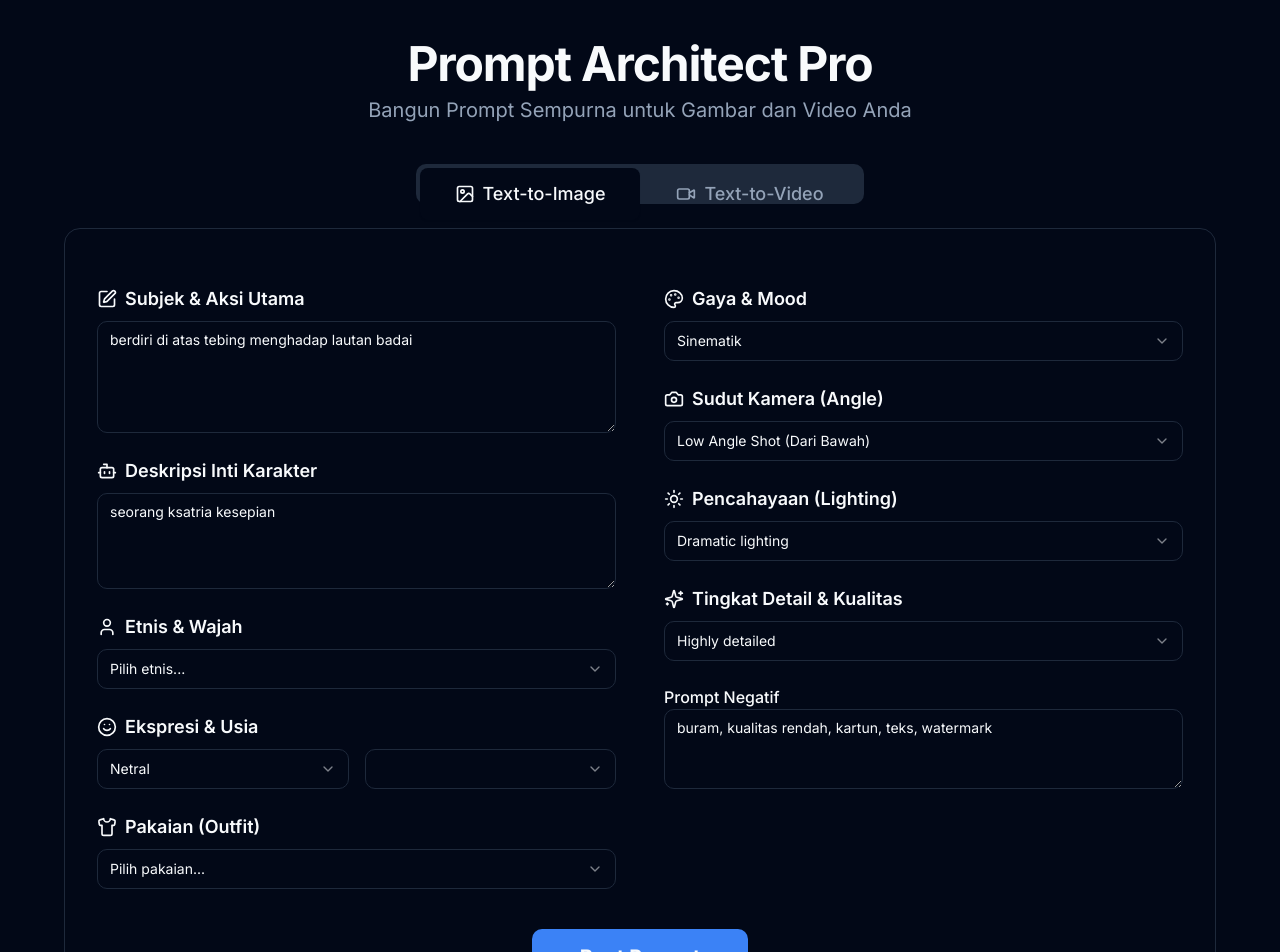
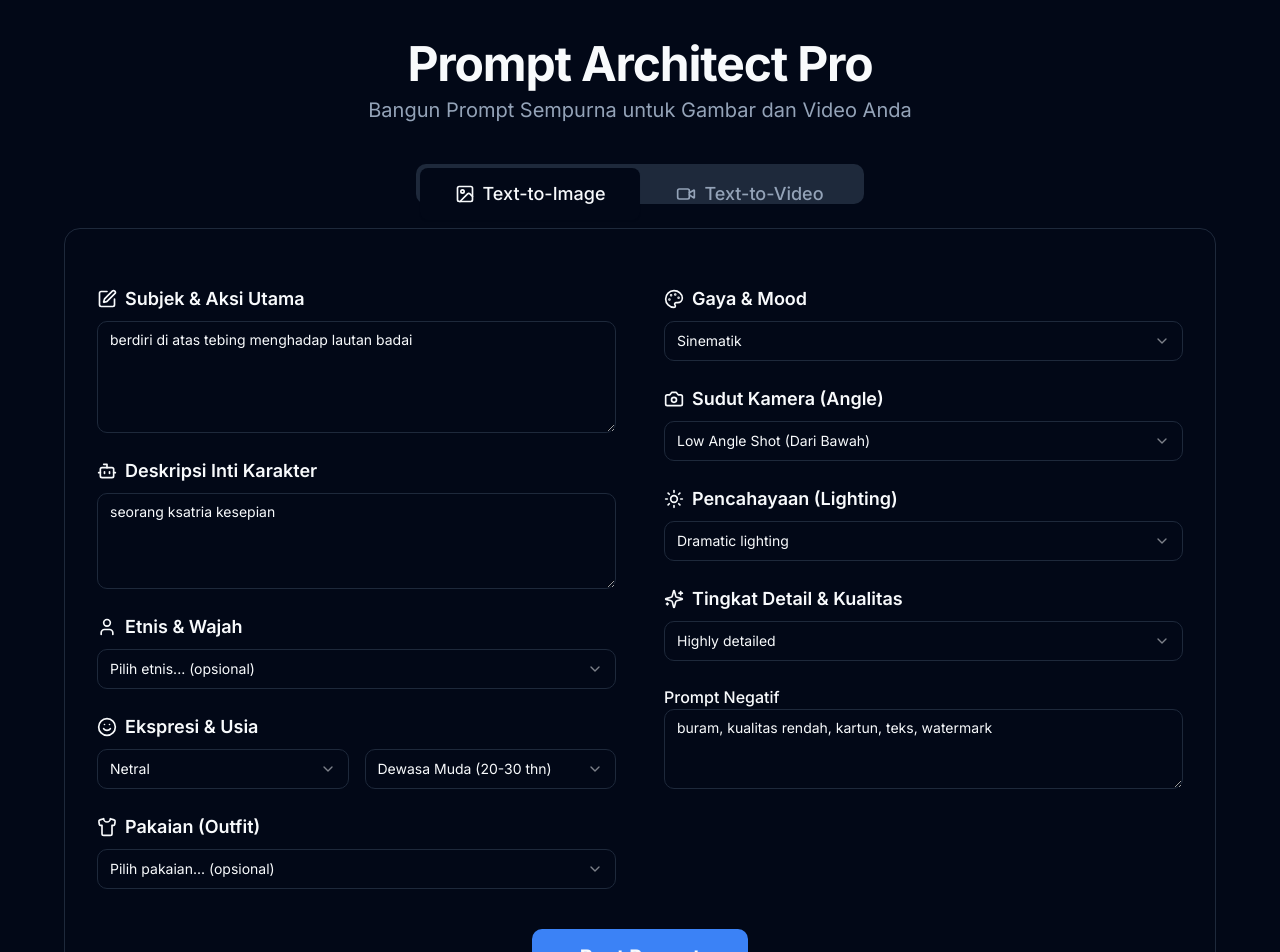
Before and after one commit to wiradipraja/prompt-architect-pro, a Next.js app: page / in a window 1280 px wide. Shown: the top 952 px of the page. Built offline with nearby package versions, Linux system fonts and the light colour scheme.

Commit message:
Update page.tsx

```diff
--- a/app/page.tsx
+++ b/app/page.tsx
@@ -7,8 +7,8 @@ import { Label } from "@/components/ui/label";
 import { Select, SelectContent, SelectItem, SelectTrigger, SelectValue } from "@/components/ui/select";
 import { Textarea } from "@/components/ui/textarea";
 import { Tabs, TabsContent, TabsList, TabsTrigger } from "@/components/ui/tabs";
-// Impor ikon-ikon baru
-import { Image as ImageIcon, Video as VideoIcon, PenSquare, Camera, Palette, Bot, Copy, Check, Sparkles, Sun, Film, Wind, Smile, User, Shirt, Upload } from "lucide-react";
+// Impor ikon yang benar (tanpa Upload)
+import { Image as ImageIcon, Video as VideoIcon, PenSquare, Camera, Palette, Bot, Copy, Check, Sparkles, Sun, Film, Wind, Smile, User, Shirt } from "lucide-react";
 
 export default function ArchitectPro() {
   const [activeTab, setActiveTab] = useState("image");
@@ -23,7 +23,7 @@ export default function ArchitectPro() {
   // State Deskripsi Karakter
   const [characterDetails, setCharacterDetails] = useState("seorang ksatria kesepian");
   const [facialDescription, setFacialDescription] = useState(""); // Default kosong = tidak dipilih
-  const [ageRange, setAgeRange] = useState("Dewasa Muda (20-30)");
+  const [ageRange, setAgeRange] = useState("Dewasa Muda");
   const [outfit, setOutfit] = useState(""); // Default kosong = tidak dipilih
   const [expression, setExpression] = useState("Netral");
 
@@ -48,23 +48,25 @@ export default function ArchitectPro() {
       ageRange,
       expression,
       outfit,
-    ].filter(part => part); // .filter(part => part) akan menghapus string kosong
+    ].filter(Boolean); // .filter(Boolean) adalah cara singkat untuk menghapus string kosong, null, atau undefined
 
-    const basePrompt = [
+    const basePromptParts = [
       characterParts.join(', '),
       subject,
       style,
-      angle
-    ].filter(part => part).join(', ');
+      angle,
+    ].filter(Boolean);
 
     let finalPrompt = "";
 
     if (activeTab === 'image') {
       const imageSpecificParts = [lighting, detailLevel];
-      finalPrompt = [basePrompt, ...imageSpecificParts, `--no ${negativePrompt}`].filter(part => part).join(', ');
+      const allParts = [...basePromptParts, ...imageSpecificParts];
+      finalPrompt = `${allParts.join(', ')} --no ${negativePrompt}`;
     } else { // untuk video
       const videoSpecificParts = [motion, filmQuality];
-      const visualPrompt = [basePrompt, ...videoSpecificParts].filter(part => part).join(', ');
+      const visualParts = [...basePromptParts, ...videoSpecificParts];
+      const visualPrompt = visualParts.join(', ');
 
       if (dialogue) {
         finalPrompt = `VIDEO: ${visualPrompt} --no ${negativePrompt} | DIALOG: "${dialogue}"`;
@@ -96,10 +98,9 @@ export default function ArchitectPro() {
           <Label htmlFor="character" className="text-lg font-semibold flex items-center gap-2 mb-2"><Bot className="w-5 h-5" /> Deskripsi Inti Karakter</Label>
           <Textarea id="character" value={characterDetails} onChange={(e) => setCharacterDetails(e.target.value)} placeholder="Jelaskan karakter secara umum..." className="h-24" />
         </div>
-        {/* === FIELD KARAKTER BARU === */}
         <div>
           <Label className="text-lg font-semibold flex items-center gap-2 mb-2"><User className="w-5 h-5" /> Etnis & Wajah</Label>
-          <Select value={facialDescription} onValueChange={setFacialDescription}><SelectTrigger><SelectValue placeholder="Pilih etnis..." /></SelectTrigger>
+          <Select value={facialDescription} onValueChange={setFacialDescription}><SelectTrigger><SelectValue placeholder="Pilih etnis... (opsional)" /></SelectTrigger>
             <SelectContent>
               <SelectItem value="">Tidak ada yang dipilih</SelectItem>
               <SelectItem value="Arabian">Arabian</SelectItem>
@@ -141,7 +142,7 @@ export default function ArchitectPro() {
         </div>
         <div>
           <Label className="text-lg font-semibold flex items-center gap-2 mb-2"><Shirt className="w-5 h-5" /> Pakaian (Outfit)</Label>
-          <Select value={outfit} onValueChange={setOutfit}><SelectTrigger><SelectValue placeholder="Pilih pakaian..." /></SelectTrigger>
+          <Select value={outfit} onValueChange={setOutfit}><SelectTrigger><SelectValue placeholder="Pilih pakaian... (opsional)" /></SelectTrigger>
             <SelectContent>
               <SelectItem value="">Tidak ada yang dipilih</SelectItem>
               <SelectItem value="Pakaian formal, jas, gaun">Pakaian Formal (Jas, Gaun)</SelectItem>
@@ -159,9 +160,6 @@ export default function ArchitectPro() {
 
       {/* Kolom Kanan: Pengaturan Teknis */}
       <div className="space-y-6">
-        {/* ... (Konten kolom kanan yang sudah ada + tambahan baru) ... */}
-        {/* ... (Gaya & Mood, Sudut Kamera) ... */}
-        {/* ... (Render kondisional untuk Gambar & Video) ... */}
          <div>
           <Label className="text-lg font-semibold flex items-center gap-2 mb-2"><Palette className="w-5 h-5" /> Gaya & Mood</Label>
           <Select value={style} onValueChange={setStyle}><SelectTrigger><SelectValue placeholder="Pilih gaya..." /></SelectTrigger>
@@ -243,7 +241,7 @@ export default function ArchitectPro() {
             </div>
             <div>
               <Label htmlFor="dialogue" className="text-lg font-semibold flex items-center gap-2 mb-2"><VideoIcon className="w-5 h-5 text-blue-400" /> Naskah Dialog</Label>
-              <Textarea id="dialogue" value={dialogue} onChange={(e) => setDialogue(e.target.value)} placeholder="Tuliskan dialog yang akan diucapkan..." className="h-24" />
+              <Textarea id="dialogue" value={dialogue} onChange={(e) => setDialogue(e.target.value)} placeholder="Tuliskan dialog... (opsional)" className="h-24" />
             </div>
           </>
         )}
```
